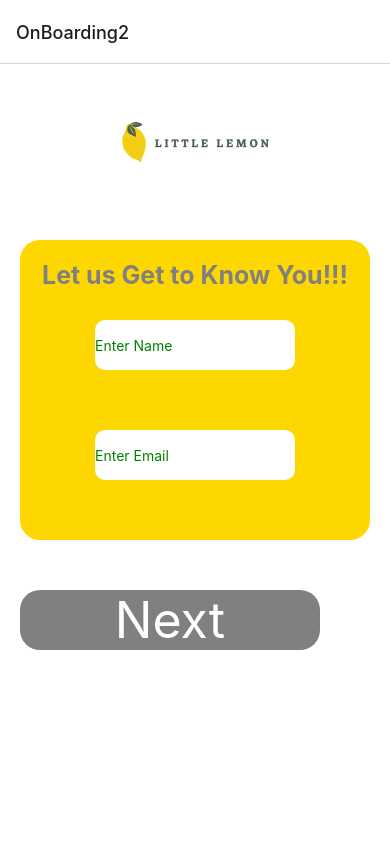
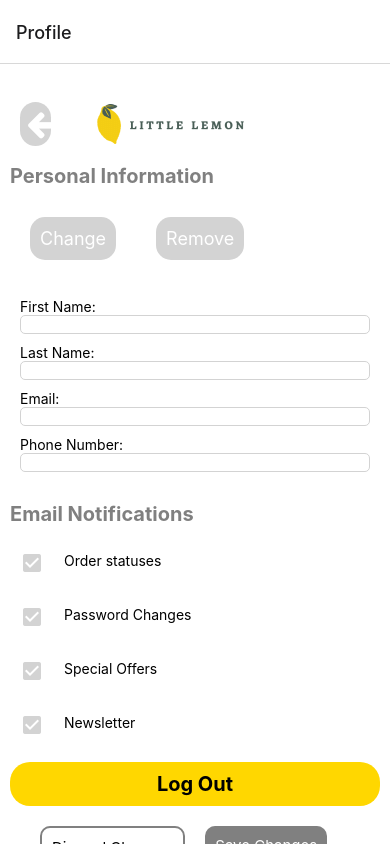
Before and after one commit to SamAbdallah/Final, a React Native app in the folder Final/: screen / in a window 390 px wide. Built offline with nearby package versions, Linux system fonts and the light colour scheme.

Commit message:
Intializing the upload image functionality

```diff
--- a/Final/App.js
+++ b/Final/App.js
@@ -36,7 +36,7 @@ export default function App() {
   return (
     <NavigationContainer>
       <Stack.Navigator>
-        {!isLoggedIn?
+        {/* {!isLoggedIn?
         <Stack.Screen
         name='onBoarding'
         component={OnBoarding2}
@@ -48,9 +48,12 @@ export default function App() {
         <Stack.Screen name='Home'>
          {(props) => <Home {...props} Name={name} Email={email} />}
         </Stack.Screen>
-}
-      {/* <Stack.Screen name="Profile" component={Profile}/> */}
-      </Stack.Navigator>
+} */}
+        <Stack.Screen name='Profile'>
+         {(props) => <Profile {...props} Name={name} Email={email} />}
+        </Stack.Screen>
+
+        </Stack.Navigator>
     </NavigationContainer>
 
   );
--- a/Final/package.json
+++ b/Final/package.json
@@ -18,7 +18,8 @@
     "react": "18.2.0",
     "react-native": "0.71.7",
     "react-native-check-box": "^2.1.7",
-    "react-native-vector-icons": "^9.2.0"
+    "react-native-vector-icons": "^9.2.0",
+    "expo-image-picker": "~14.1.1"
   },
   "devDependencies": {
     "@babel/core": "^7.20.0"
--- a/Final/pages/Profile.js
+++ b/Final/pages/Profile.js
@@ -1,19 +1,24 @@
 import React from 'react'
-import { useState } from 'react';
-import { StyleSheet,View,Image,Text, Pressable, TextInput, ScrollView,} from 'react-native'
+import { useState,useEffect } from 'react';
+import { StyleSheet,View,Image,Text, Pressable, TextInput, ScrollView} from 'react-native'
+// import { Button } from 'react-native';
 import Icon from 'react-native-vector-icons/FontAwesome';
 // import CheckBox from 'react-native-check-box'
 import { CheckBox } from '@rneui/themed';
-
-
+import * as ImagePicker from 'expo-image-picker';
+import { Button } from '@rneui/themed';
 
 
 
 function Profile({Name,Email}) {
+  const [phoneNumber, setPhoneNumber] = useState('');
+  const [isValidPhoneNumber, setIsValidPhoneNumber] = useState(false)
   const [checked1, setChecked1] = React.useState(true);
   const [checked2, setChecked2] = React.useState(true);
   const [checked3, setChecked3] = React.useState(true);
   const [checked4, setChecked4] = React.useState(true);
+  const [image, setImage] = useState(null);
+
 
   const toggleCheckbox = () => setChecked1(!checked1);
   const toggleCheckbox2 = () => setChecked2(!checked2);
@@ -21,22 +26,57 @@ function Profile({Name,Email}) {
   const toggleCheckbox4 = () => setChecked4(!checked4);
 
 
+
+  function isValidLebaneseNumber(number) {
+    const numericNumber = number.replace(/\D/g, '');
+
+    return /^(\+961)?(7\d{7})$/.test(numericNumber);
+  }
+
+
+  const handlePhoneNumberChange = (value) => {
+    setPhoneNumber(value);
+    setIsValidPhoneNumber(isValidLebaneseNumber(value));
+    console.log(isValidPhoneNumber)
+  };
+
+
+  const pickImage = async () => {
+    let result = await ImagePicker.launchImageLibraryAsync({
+      mediaTypes: ImagePicker.MediaTypeOptions.All,
+      allowsEditing: true,
+      aspect: [4, 3],
+      quality: 1,
+    });
+
+    console.log(result);
+
+    if (!result.canceled) {
+      setImage(result.assets[0].uri);
+    }
+  };
+
   return (
 <ScrollView>
 <View style={styles.container}>
     <View style={styles.header1}>
      <Pressable style={styles.arrow}><Icon name="arrow-left" size={30} color="white" /></Pressable>
      <Image style={styles.image} source={require("../assets/images/Logo.png")} resizeMode='contain' />
-     <Image style={styles.image2} source={require("../assets/images/Profile.png")} resizeMode='contain'/>
+     {image && <Image source={{ uri: image }} style={{ height: 70,marginLeft:20,flex:0.4,width:100,borderRadius:10}} />}
     </View>
 
     <Text style={styles.title}>Personal Information</Text>
 
+
     <View style={styles.header}>
-     <Image style={styles.image3} source={require("../assets/images/Profile.png")} resizeMode='contain'/>
-     <Pressable><Text style={styles.buttons}>Change</Text></Pressable>
-     <Pressable><Text style={styles.buttons}>Remove</Text></Pressable>
+      {image && <Image source={{ uri: image }} style={{ height: 70,marginLeft:20,marginRight:20,flex:0.7,width:100,borderRadius:20}} />}
+      <Button title="Change" onPress={pickImage} buttonStyle={styles.buttons}/>
+
+      <Button title="Remove" buttonStyle={styles.buttons}/>
+
     </View>
+
+
     <View style={styles.form}>
       <Text>First Name:</Text>
       <TextInput style={styles.input}/>
@@ -45,7 +85,7 @@ function Profile({Name,Email}) {
       <Text>Email:</Text>
       <TextInput style={styles.input} keyboardType='email-address'/>
       <Text>Phone Number:</Text>
-      <TextInput style={styles.input} keyboardType='phone-pad'/>
+      <TextInput style={styles.input} keyboardType='phone-pad'  onChangeText={handlePhoneNumberChange} value={phoneNumber}/>
 
     </View>
 
```
Also changed, not shown: 1 other file (tests, documents, lock files or other folders).
